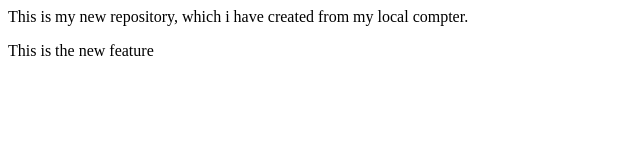
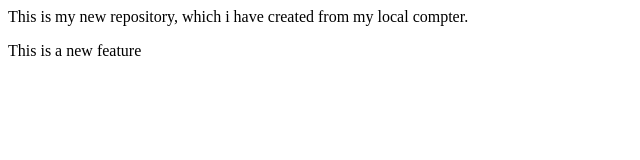
Before and after one commit to UjalaFatima/localrepo, a plain HTML site: page index.html in a window 1280 px wide. Shown: the full height of the page, 0-640 px from the left. Drawn offline with Linux system fonts and the light colour scheme.

Commit message:
Add new feature

```diff
--- a/index.html
+++ b/index.html
@@ -1,4 +1,4 @@
 <p> This is my new repository, which i have created from my local
     compter.
 </p>
-<p> This is the new feature</p>
+<p> This is a new feature</p>
```
